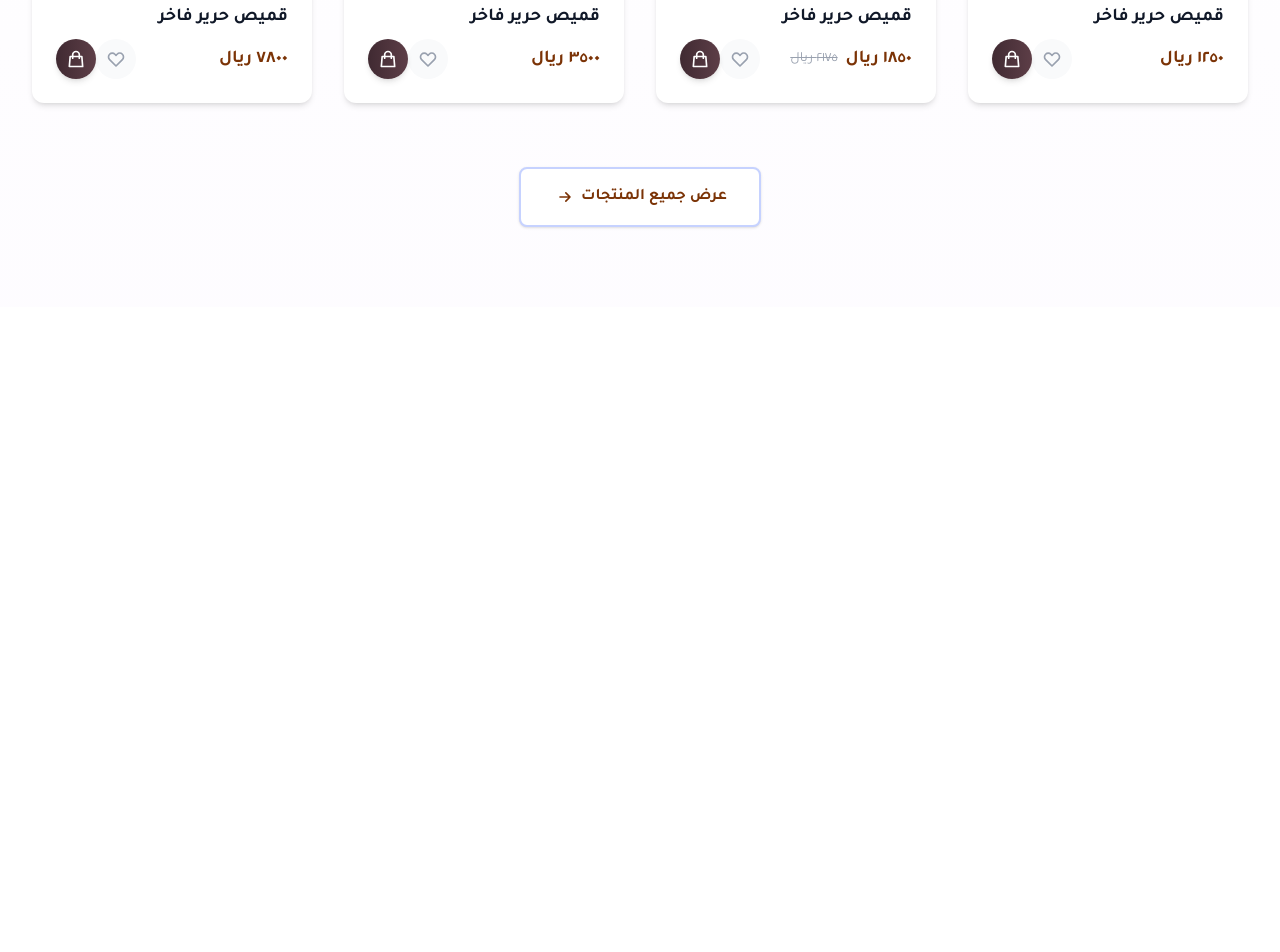
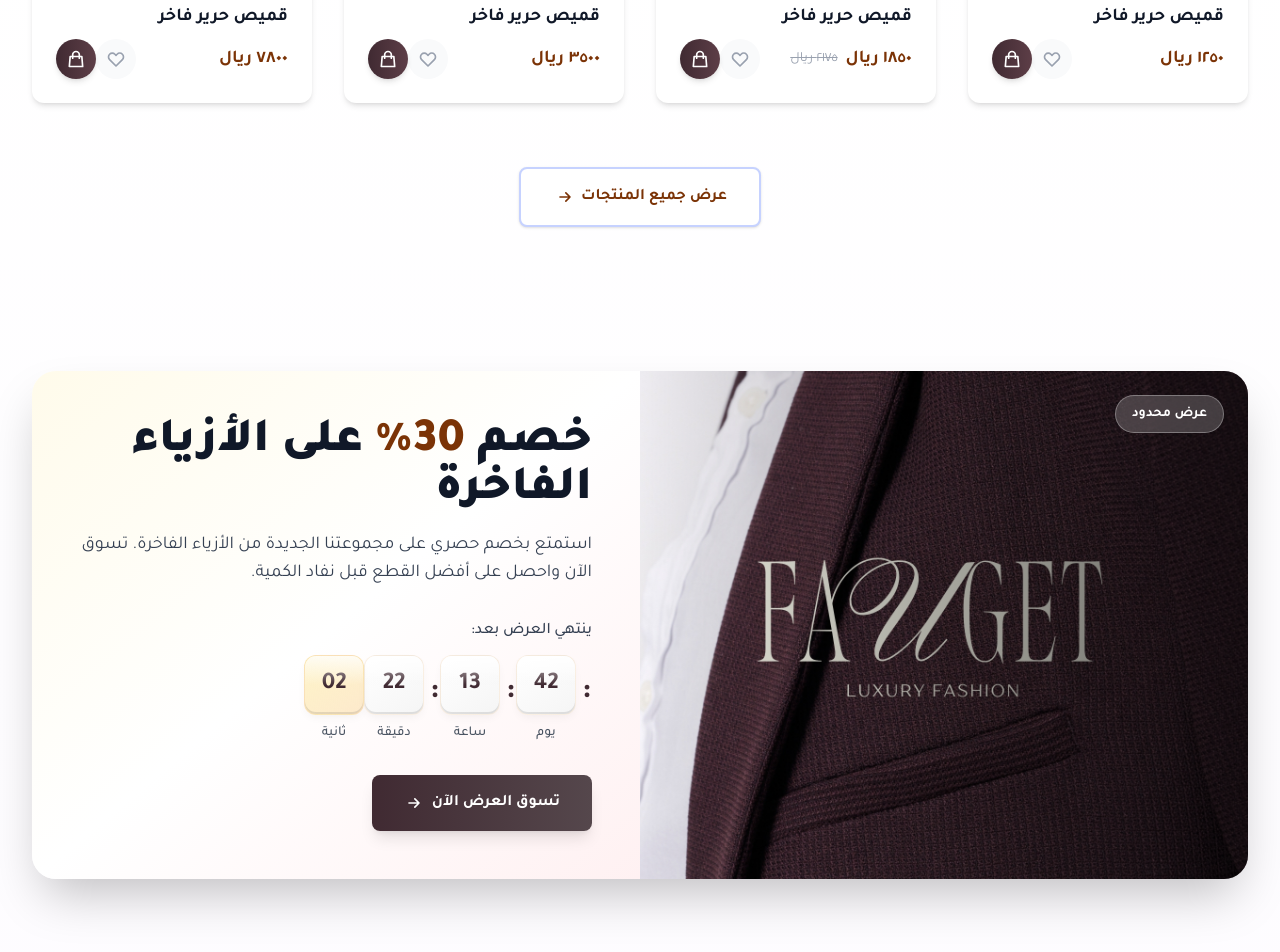
Before and after one commit to MohammedTuaymah/tailwind-theme, a website: page dist/index.html in a window 1280 px wide. Shown: the part 1318-2270 px from the top of the page. Before the commit the page ends 1625 px from the top, so only its background shows below. Drawn offline with Linux system fonts and the light colour scheme.

Commit message:
second-banner

```diff
--- a/dist/animations.css
+++ b/dist/animations.css
@@ -236,3 +236,81 @@ body.modal-open {
   color: white;
   transform: scale(1.05);
 }
+
+/* Add styling for countdown timer components */
+
+.countdown-item {
+  display: flex;
+  flex-direction: column;
+  align-items: center;
+  position: relative;
+}
+
+.countdown-item:not(:last-child)::after {
+  content: ":";
+  position: absolute;
+  right: -15px;
+  top: 15%;
+  font-size: 2rem;
+  font-weight: 700;
+  color: #402a32;
+}
+
+.countdown-value {
+  background: linear-gradient(145deg, #fff, #f5f5f5);
+  min-width: 60px;
+  height: 60px;
+  display: flex;
+  align-items: center;
+  justify-content: center;
+  border-radius: 12px;
+  box-shadow: 0 4px 10px -2px rgba(0, 0, 0, 0.05),
+              inset 0 -2px 0 0 rgba(0, 0, 0, 0.1);
+  font-size: 1.5rem;
+  font-weight: 700;
+  color: #402a32;
+  margin-bottom: 0.5rem;
+  border: 1px solid rgba(217, 119, 6, 0.1);
+  position: relative;
+  overflow: hidden;
+}
+
+.countdown-value::before {
+  content: '';
+  position: absolute;
+  top: 0;
+  left: 0;
+  right: 0;
+  height: 50%;
+  background: linear-gradient(to bottom, rgba(255, 255, 255, 0.8), rgba(255, 255, 255, 0));
+  z-index: 1;
+}
+
+.countdown-label {
+  font-size: 0.85rem;
+  font-weight: 500;
+  color: #4b5563;
+}
+
+/* Pulse animation for seconds */
+@keyframes pulse {
+  0% { transform: scale(1); }
+  50% { transform: scale(1.05); }
+  100% { transform: scale(1); }
+}
+
+#seconds {
+  animation: pulse 1s infinite;
+  background: linear-gradient(145deg, #fef3c7, #f59e0b33);
+}
+
+/* Add gradient to main CTA button if not already defined */
+.main-cta-btn {
+  background: linear-gradient(to right, #402a32, #55474c);
+  color: white;
+  border: none;
+}
+
+.main-cta-btn:hover {
+  background: linear-gradient(to right, #402a32, #402a32);
+}
--- a/dist/index.html
+++ b/dist/index.html
@@ -122,7 +122,7 @@
     <div class="relative h-[80vh] w-full overflow-hidden">
       <!-- Banner background image -->
       <div class="absolute inset-0 z-0">
-        <img src="./img/luxury fashion.jpg"
+        <img src="./img/luxury_fashion.jpg"
              alt="متجر إلكتروني"
              class="w-full h-full object-cover md:object-center lg:object-center xl:object-[50%_30%]" />
         <!-- Dark overlay for better text contrast -->
@@ -155,9 +155,6 @@
             <div class="mt-8 sm:mt-10 flex flex-col sm:flex-row gap-4 sm:gap-6 justify-start items-stretch sm:items-center">
               <a href="#" class="group flex items-center justify-center px-8 py-4 main-cta-btn text-base font-bold rounded-lg shadow-lg transition-all duration-300 transform">
                 تسوق الآن
-                <svg xmlns="http://www.w3.org/2000/svg" class="h-5 w-5 mr-2 transform translate-x-0.5 group-hover:translate-x-1 transition-transform duration-300" fill="none" viewBox="0 0 24 24" stroke="currentColor">
-                  <path stroke-linecap="round" stroke-linejoin="round" stroke-width="2" d="M13 7l5 5m0 0l-5 5m5-5H6" />
-                </svg>
               </a>
               <a href="#" class="flex items-center justify-center px-8 py-4 border-2 border-white/30 hover:border-white text-base font-bold rounded-lg text-white bg-white/10 hover:bg-white/20 backdrop-blur-sm transition-all duration-300 transform hover:-translate-y-0.5">
                 عرض التشكيلة
@@ -198,6 +195,11 @@
       </div>
     </div>
   </div>
+
+
+
+
+
 
   <!-- Featured Products Section -->
   <section class="py-20">
@@ -433,6 +435,85 @@
     </div>
   </section>
 
+
+
+
+
+
+  <!-- Promotional Banner with Countdown -->
+  <section class="py-16 mb-20">
+    <div class="max-w-7xl mx-auto px-4 sm:px-6 lg:px-8">
+      <div class="overflow-hidden rounded-3xl shadow-2xl">
+        <div class="flex flex-col md:flex-row h-2/3">
+          <!-- Image Half -->
+          <div class="md:w-1/2 relative">
+            <img src="./img/luxury_fashion.jpg" alt="عرض خاص" class="w-full h-full object-cover">
+            <div class="absolute inset-0 bg-gradient-to-r from-black/60 to-transparent md:bg-gradient-to-l"></div>
+            <!-- Badge on Image -->
+            <div class="absolute top-6 right-6">
+              <div class="inline-flex items-center px-4 py-2 rounded-full bg-white/20 backdrop-blur-md text-white border border-white/30">
+                <span class="text-sm font-bold">عرض محدود</span>
+              </div>
+            </div>
+          </div>
+
+          <!-- Content Half -->
+          <div class="md:w-1/2 p-8 md:p-12 bg-gradient-to-br from-amber-50 via-white to-rose-50 flex flex-col justify-center">
+            <!-- Offer Title -->
+            <h2 class="text-3xl md:text-4xl lg:text-5xl font-extrabold mb-4">
+              <span class="text-gray-900">خصم</span>
+              <span class="text-amber-900">30%</span>
+              <span class="text-gray-900">على الأزياء الفاخرة</span>
+            </h2>
+
+            <!-- Description -->
+            <p class="text-lg text-gray-700 mb-8 max-w-lg">
+              استمتع بخصم حصري على مجموعتنا الجديدة من الأزياء الفاخرة. تسوق الآن واحصل على أفضل القطع قبل نفاد الكمية.
+            </p>
+
+            <!-- Countdown Timer -->
+            <div class="mb-8">
+              <p class="text-gray-700 font-medium mb-3">ينتهي العرض بعد:</p>
+              <div class="flex space-x-reverse space-x-4">
+                <div class="countdown-item">
+                  <div id="days" class="countdown-value">42</div>
+                  <div class="countdown-label">يوم</div>
+                </div>
+                <div class="countdown-item">
+                  <div id="hours" class="countdown-value">13</div>
+                  <div class="countdown-label">ساعة</div>
+                </div>
+                <div class="countdown-item">
+                  <div id="minutes" class="countdown-value">22</div>
+                  <div class="countdown-label">دقيقة</div>
+                </div>
+                <div class="countdown-item">
+                  <div id="seconds" class="countdown-value">07</div>
+                  <div class="countdown-label">ثانية</div>
+                </div>
+              </div>
+            </div>
+
+            <!-- CTA Button -->
+            <div>
+              <a href="#" class="inline-flex items-center justify-center px-8 py-4 main-cta-btn text-base font-bold rounded-lg shadow-lg transition-all duration-300 transform hover:-translate-y-1">
+                تسوق العرض الآن
+                <svg xmlns="http://www.w3.org/2000/svg" class="h-5 w-5 mr-2" fill="none" viewBox="0 0 24 24" stroke="currentColor">
+                  <path stroke-linecap="round" stroke-linejoin="round" stroke-width="2" d="M13 7l5 5m0 0l-5 5m5-5H6" />
+                </svg>
+              </a>
+            </div>
+          </div>
+        </div>
+      </div>
+    </div>
+  </section>
+
+
+
+
+
+
   <!-- Quick View Modal -->
   <div id="quick-view-modal" class="fixed inset-0 z-50 overflow-y-auto hidden">
     <!-- Modal Backdrop -->
@@ -553,6 +634,12 @@
     </div>
   </div>
 
+
+
+
+
+
+
   <script src="./script.js"></script>
 </body>
 </html>
--- a/dist/script.js
+++ b/dist/script.js
@@ -6,49 +6,58 @@ document.addEventListener('DOMContentLoaded', function() {
   const menuIconOpen = document.getElementById('menu-icon-open');
   const menuIconClose = document.getElementById('menu-icon-close');
 
-  // Toggle mobile menu
-  function toggleMobileMenu() {
-    const isMenuOpen = mobileMenu.classList.contains('block');
+  if (mobileMenuButton) {
+    mobileMenuButton.addEventListener('click', function() {
+      const isExpanded = mobileMenuButton.getAttribute('aria-expanded') === 'true';
 
-    if (isMenuOpen) {
-      // Close menu
-      mobileMenu.classList.add('animate-slideUp');
-      mobileMenuOverlay.classList.add('opacity-0');
+      mobileMenuButton.setAttribute('aria-expanded', !isExpanded);
+      mobileMenu.classList.toggle('hidden');
 
-      setTimeout(() => {
-        mobileMenu.classList.remove('block', 'animate-slideUp');
-        mobileMenu.classList.add('hidden');
+      if (mobileMenu.classList.contains('hidden')) {
+        // Menu is now hidden
+        menuIconOpen.classList.remove('hidden');
+        menuIconClose.classList.add('hidden');
         mobileMenuOverlay.classList.add('hidden');
-        mobileMenuOverlay.classList.remove('opacity-0');
-        menuIconOpen.classList.remove('hidden');
-        menuIconOpen.classList.add('block');
-        menuIconClose.classList.remove('block');
-        menuIconClose.classList.add('hidden');
-      }, 290);
-    } else {
-      // Open menu
-      mobileMenu.classList.remove('hidden');
-      mobileMenu.classList.add('block', 'animate-slideDown');
-      mobileMenuOverlay.classList.remove('hidden');
-
-      setTimeout(() => {
-        mobileMenuOverlay.classList.remove('opacity-0');
-        menuIconOpen.classList.remove('block');
+        mobileMenuOverlay.classList.add('opacity-0');
+        document.body.style.overflow = '';
+      } else {
+        // Menu is now shown
         menuIconOpen.classList.add('hidden');
         menuIconClose.classList.remove('hidden');
-        menuIconClose.classList.add('block');
-      }, 10);
-    }
+        mobileMenuOverlay.classList.remove('hidden');
+        setTimeout(() => {
+          mobileMenuOverlay.classList.remove('opacity-0');
+        }, 10);
+        document.body.style.overflow = 'hidden';
+      }
+    });
   }
 
-  // Event listeners
-  mobileMenuButton.addEventListener('click', toggleMobileMenu);
-  mobileMenuOverlay.addEventListener('click', toggleMobileMenu);
+  // Hide mobile menu when clicking outside
+  if (mobileMenuOverlay) {
+    mobileMenuOverlay.addEventListener('click', function() {
+      mobileMenu.classList.add('hidden');
+      menuIconOpen.classList.remove('hidden');
+      menuIconClose.classList.add('hidden');
+      mobileMenuOverlay.classList.add('hidden');
+      mobileMenuOverlay.classList.add('opacity-0');
+      document.body.style.overflow = '';
+      mobileMenuButton.setAttribute('aria-expanded', 'false');
+    });
+  }
 
   // Close menu when clicking on menu items
   const mobileMenuItems = mobileMenu.querySelectorAll('a');
   mobileMenuItems.forEach(item => {
-    item.addEventListener('click', toggleMobileMenu);
+    item.addEventListener('click', function() {
+      mobileMenu.classList.add('hidden');
+      menuIconOpen.classList.remove('hidden');
+      menuIconClose.classList.add('hidden');
+      mobileMenuOverlay.classList.add('hidden');
+      mobileMenuOverlay.classList.add('opacity-0');
+      document.body.style.overflow = '';
+      mobileMenuButton.setAttribute('aria-expanded', 'false');
+    });
   });
 
   // Close menu on window resize (if expanded to desktop size)
@@ -63,6 +72,53 @@ document.addEventListener('DOMContentLoaded', function() {
       menuIconClose.classList.add('hidden');
     }
   });
+
+  // Countdown Timer for Promotional Banner
+  function startCountdown() {
+    // Set the target date (42 days from now)
+    const now = new Date();
+    const targetDate = new Date(now);
+    targetDate.setDate(now.getDate() + 42);
+    targetDate.setHours(now.getHours() + 13);
+    targetDate.setMinutes(now.getMinutes() + 22);
+    targetDate.setSeconds(now.getSeconds() + 7);
+
+    // Update the countdown every second
+    const countdownInterval = setInterval(function() {
+      // Get current date and time
+      const currentDate = new Date();
+
+      // Calculate the time remaining
+      const timeRemaining = targetDate - currentDate;
+
+      // If countdown is over, clear interval
+      if (timeRemaining <= 0) {
+        clearInterval(countdownInterval);
+        document.getElementById('days').textContent = '00';
+        document.getElementById('hours').textContent = '00';
+        document.getElementById('minutes').textContent = '00';
+        document.getElementById('seconds').textContent = '00';
+        return;
+      }
+
+      // Calculate days, hours, minutes, seconds
+      const days = Math.floor(timeRemaining / (1000 * 60 * 60 * 24));
+      const hours = Math.floor((timeRemaining % (1000 * 60 * 60 * 24)) / (1000 * 60 * 60));
+      const minutes = Math.floor((timeRemaining % (1000 * 60 * 60)) / (1000 * 60));
+      const seconds = Math.floor((timeRemaining % (1000 * 60)) / 1000);
+
+      // Display the result
+      document.getElementById('days').textContent = days < 10 ? '0' + days : days;
+      document.getElementById('hours').textContent = hours < 10 ? '0' + hours : hours;
+      document.getElementById('minutes').textContent = minutes < 10 ? '0' + minutes : minutes;
+      document.getElementById('seconds').textContent = seconds < 10 ? '0' + seconds : seconds;
+    }, 1000);
+  }
+
+  // Start the countdown timer
+  if (document.getElementById('days')) {
+    startCountdown();
+  }
 });
 
 // Quick View Modal Functionality
@@ -80,34 +136,34 @@ const productData = {
     category: 'ملابس رجالية',
     price: '١٢٥٠ ريال',
     oldPrice: '',
-    image: 'https://images.unsplash.com/photo-1548126032-079a0fb0099d?ixlib=rb-1.2.1&auto=format&fit=crop&w=600&q=80',
+    image: './img/products/1.jpg',
     description: '<p>قميص فاخر مصنوع من الحرير الطبيعي 100%، بتصميم أنيق وعصري يناسب المناسبات الرسمية وشبه الرسمية. يتميز بجودة خياطة عالية ولمسات نهائية دقيقة.</p><p>متوفر بعدة ألوان وجميع المقاسات.</p>'
   },
   2: {
     id: 2,
-    title: 'حذاء جلد طبيعي',
+    title: 'قميص حرير فاخر',
     category: 'أحذية رجالية',
     price: '١٨٥٠ ريال',
     oldPrice: '٢١٧٥ ريال',
-    image: 'https://images.unsplash.com/photo-1618932260643-eee4a2f652a6?ixlib=rb-1.2.1&auto=format&fit=crop&w=600&q=80',
+    image: './img/products/2.jpg',
     description: '<p>حذاء فاخر مصنوع من الجلد الطبيعي 100%، مصمم بأسلوب كلاسيكي أنيق. مريح للغاية ومناسب للاستخدام اليومي والمناسبات الرسمية.</p><p>صناعة يدوية إيطالية أصلية.</p>'
   },
   3: {
     id: 3,
-    title: 'حقيبة يد فاخرة',
+    title: 'قميص حرير فاخر',
     category: 'إكسسوارات نسائية',
     price: '٣٥٠٠ ريال',
     oldPrice: '',
-    image: 'https://images.unsplash.com/photo-1591047139829-d91aecb6caea?ixlib=rb-1.2.1&auto=format&fit=crop&w=600&q=80',
+    image: './img/products/5.jpg',
     description: '<p>حقيبة يد فاخرة مصنوعة من الجلد الطبيعي الناعم، تجمع بين الأناقة والعملية. تحتوي على عدة جيوب داخلية وحجرات منظمة للحفاظ على مقتنياتك.</p><p>تصميم حصري وحرفية عالية في التفاصيل.</p>'
   },
   4: {
     id: 4,
-    title: 'ساعة سويسرية فاخرة',
+    title: 'قميص حرير فاخر',
     category: 'إكسسوارات رجالية',
     price: '٧٨٠٠ ريال',
     oldPrice: '',
-    image: 'https://images.unsplash.com/photo-1600721293678-a2e12a1fa89d?ixlib=rb-1.2.1&auto=format&fit=crop&w=600&q=80',
+    image: './img/products/6.jpg',
     description: '<p>ساعة سويسرية فاخرة مصنوعة من أفضل المواد، حركة أوتوماتيكية دقيقة، وتصميم كلاسيكي أنيق يجمع بين الأصالة والفخامة.</p><p>مقاومة للماء حتى عمق 100 متر، ومقاومة للخدوش بفضل الزجاج الياقوتي عالي الجودة.</p>'
   }
 };
```
Also changed, not shown: dist/img/luxury_fashion.jpg (renamed from dist/img/luxury fashion.jpg), dist/style.css.
